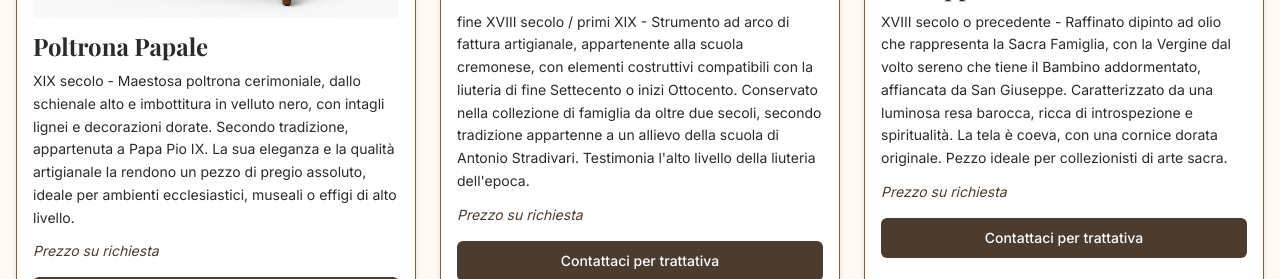
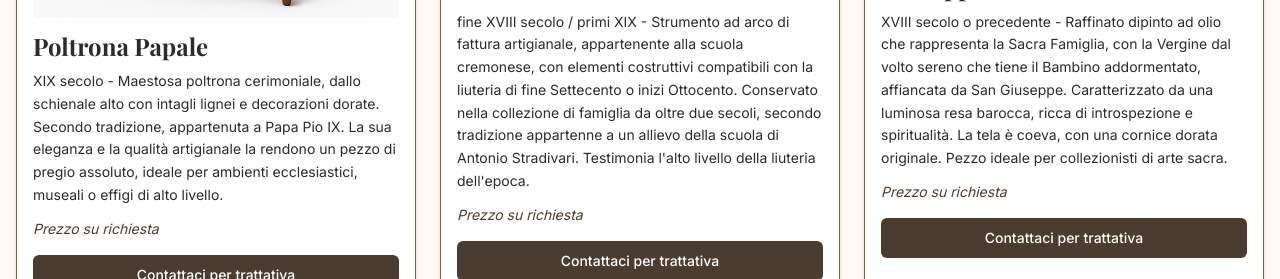
Before and after one commit to collezionegrenga/grenga-heritage-gallery, a React (Vite) app: page /catalogo in a window 1280 px wide. Shown: the part 634-913 px from the top of the page. Built offline with nearby package versions, Linux system fonts and the light colour scheme.

Commit message:
Remove "velluto nero" from description
Remove the phrase "velluto nero" from the description of the papal armchair in the catalog.

```diff
--- a/src/pages/Catalogo.tsx
+++ b/src/pages/Catalogo.tsx
@@ -1,4 +1,3 @@
-
 import Layout from '@/components/Layout';
 import { Card, CardContent } from '@/components/ui/card';
 import { Button } from '@/components/ui/button';
@@ -10,7 +9,7 @@ const Catalogo = () => {
       id: 1,
       nome: "Poltrona Papale",
       epoca: "XIX secolo",
-      descrizione: "Maestosa poltrona cerimoniale, dallo schienale alto e imbottitura in velluto nero, con intagli lignei e decorazioni dorate. Secondo tradizione, appartenuta a Papa Pio IX. La sua eleganza e la qualità artigianale la rendono un pezzo di pregio assoluto, ideale per ambienti ecclesiastici, museali o effigi di alto livello.",
+      descrizione: "Maestosa poltrona cerimoniale, dallo schienale alto con intagli lignei e decorazioni dorate. Secondo tradizione, appartenuta a Papa Pio IX. La sua eleganza e la qualità artigianale la rendono un pezzo di pregio assoluto, ideale per ambienti ecclesiastici, museali o effigi di alto livello.",
       prezzo: "Prezzo su richiesta",
       immagine: "/lovable-uploads/a181c675-1405-400b-bf99-705b14627c24.png"
     },
```
